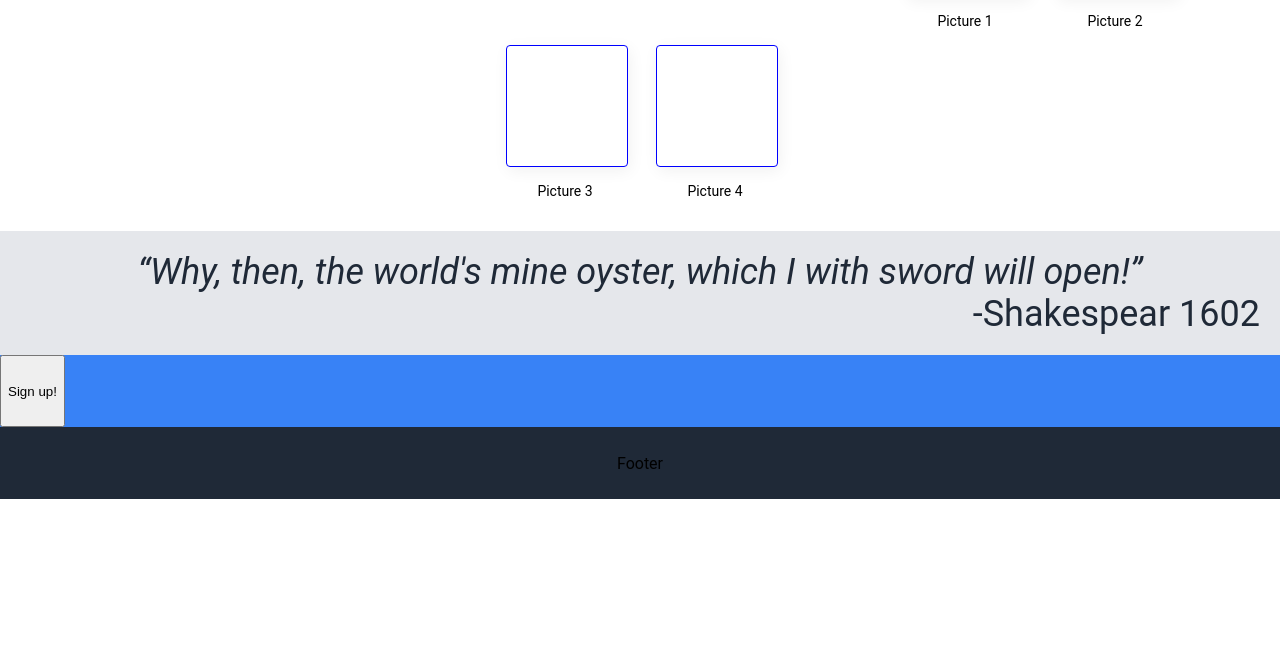
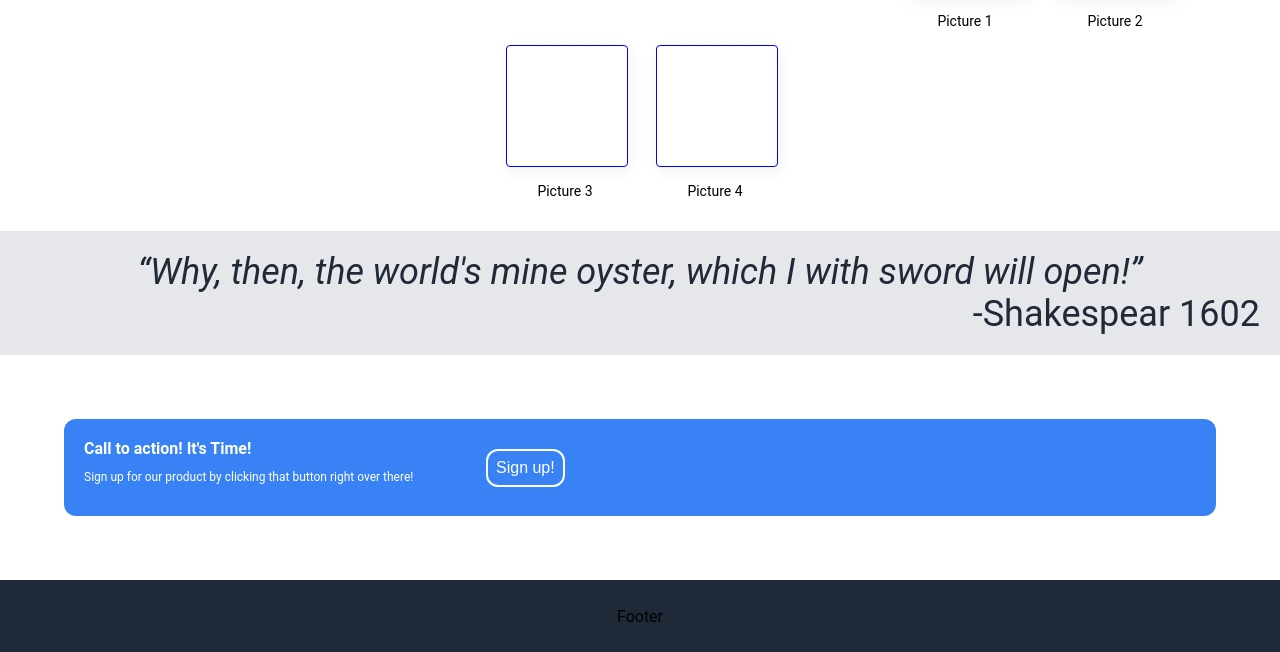
Before and after one commit to saltxd/landing_page, a plain HTML site: page index.html in a window 1280 px wide. Shown: the part 544-1196 px from the top of the page. Before the commit the page ends 1043 px from the top, so only its background shows below. Drawn offline with Linux system fonts and the light colour scheme.

Commit message:
Add style to call to action section, add border to button

```diff
--- a/index.html
+++ b/index.html
@@ -18,6 +18,7 @@
   </div>
 
   <div class="content">
+
   <div class="hero">
     <div class="hero-left">
     <div class="main-text">This website is awesome</div>
@@ -59,9 +60,16 @@
   </div>
 
   <div class="action">
+    <div class="action-left">
+    <div class="action-header"><strong>Call to action! It's Time!</strong></div>
+    <p>Sign up for our product by clicking that button right over there!</p>
+    </div>
+    <div class ="action-right">
     <button class="sign-up">Sign up!</button>
   </div>
   </div>
+
+</div>
 
   <div class="footer">
     Footer
--- a/style.css
+++ b/style.css
@@ -58,10 +58,37 @@ body{
 }
 
 .action{
-    height: 72px;
     background-color: #3882F6;
+    color: white;
     display: flex;
+    padding: 20px;
+    margin: 5%;
+    border-radius: 12px;
+    align-items: center;
+}
+
+.sign-up{
+    background-color: #3882F6;
+    color: white;
+    border-radius: 12px;
+    font-size: 16px;
+    text-align: center;
+    padding: 8px;
+    margin: 4px 2px;
+    border: 2px solid white;
+}
+
+.action-right, .action-left{
+    width: 50vh;
     flex-shrink: 0;
+}
+
+.action-left{
+    flex-direction: column;
+}
+
+.action-right{
+
 }
 
 .footer{
@@ -143,3 +170,7 @@ body{
     padding: 8px;
     margin: 4px 2px;
   }
+
+  p{
+    font-size: 12px;
+  }
```
